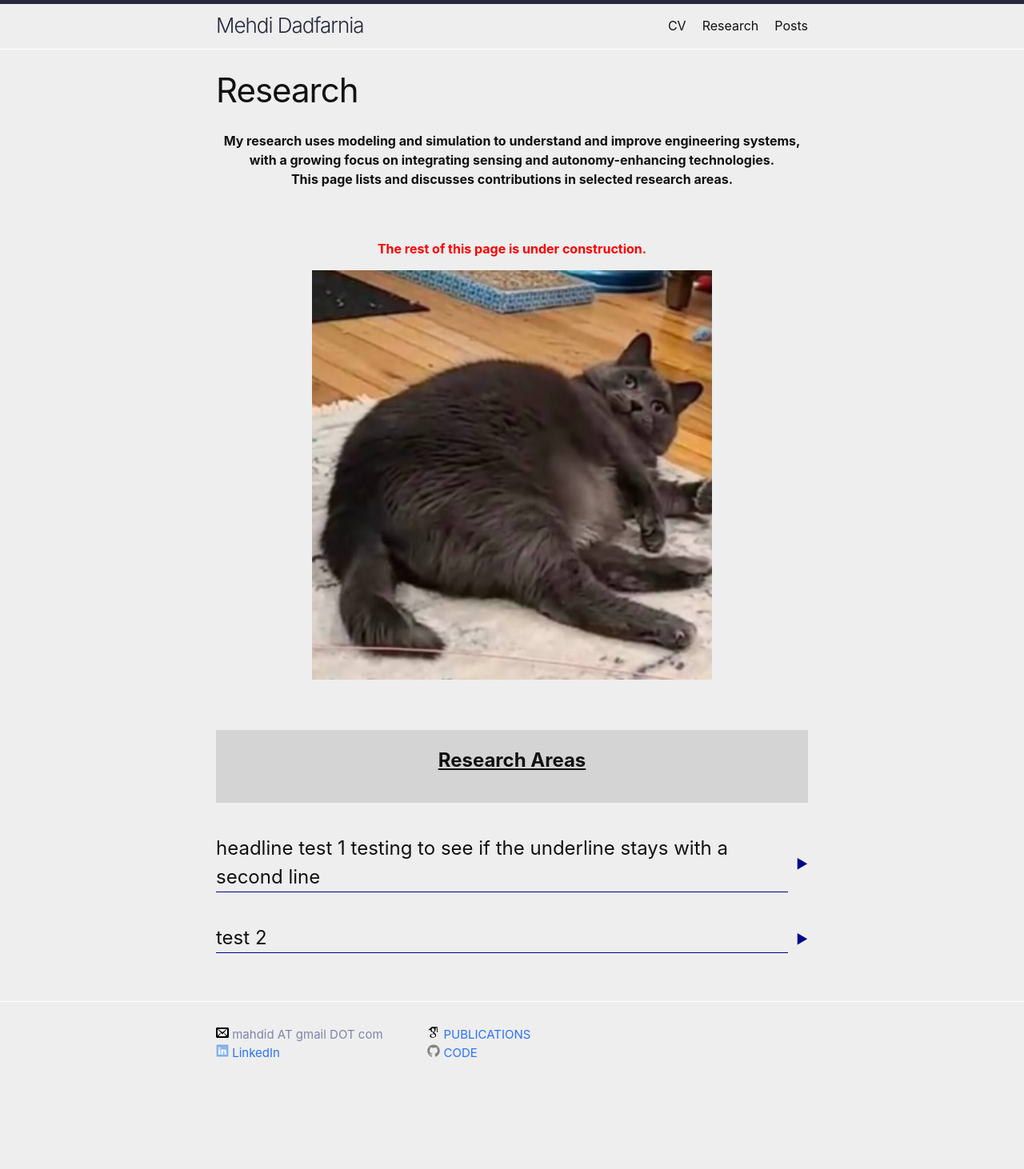
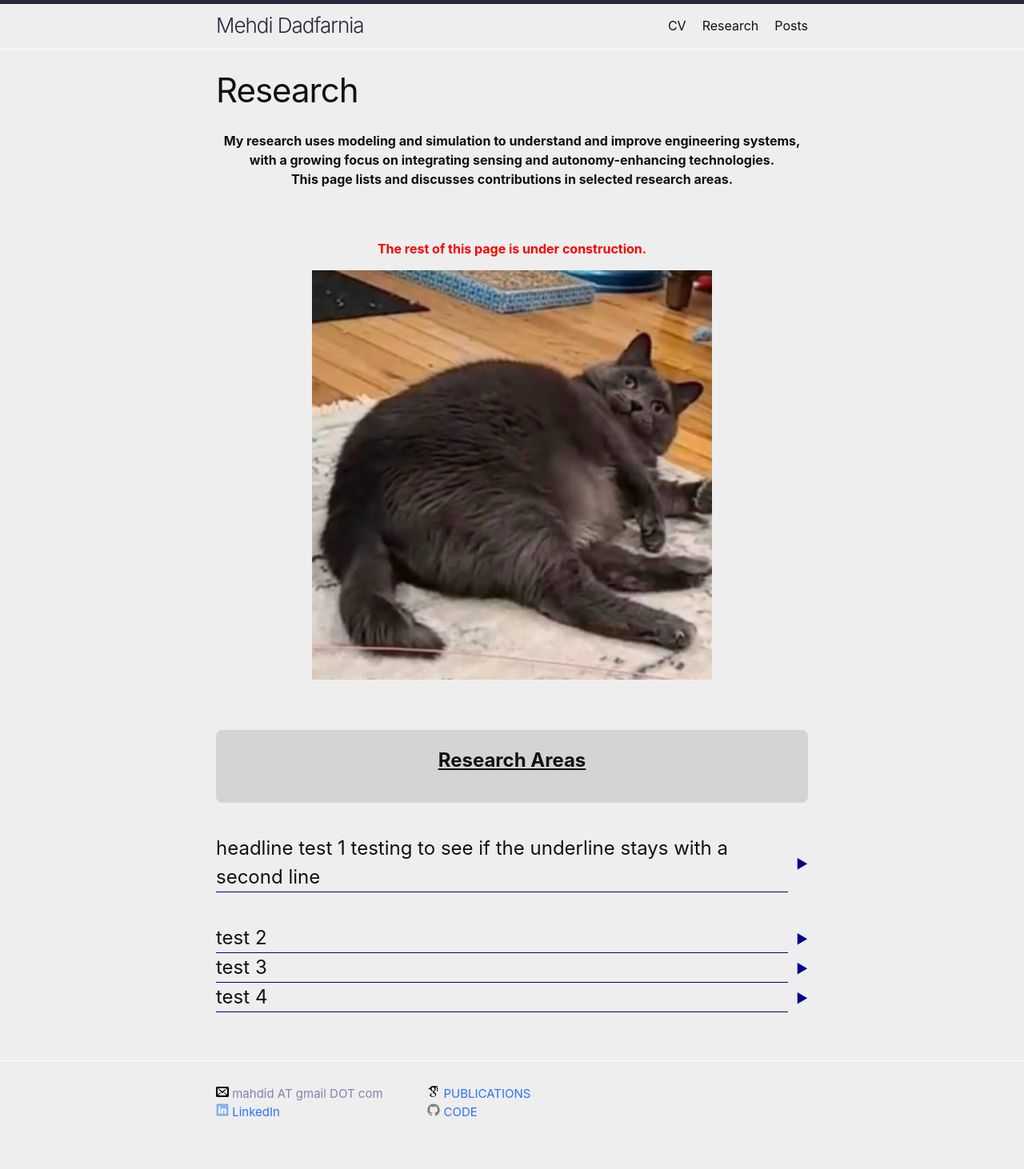
Before and after one commit to mehdidadfarnia/mehdidadfarnia.github.io, a Jekyll site: the page built from research.markdown, in a window 1280 px wide. Shown: the whole page at 80% size. Built offline with Jekyll 4.4.1, drawn with Linux system fonts in a browser that asks for light colours; before the commit the page ends 1388 px from its top, so only the background shows below that.

Commit message:
testing expandable section try 23

```diff
--- a/research.markdown
+++ b/research.markdown
@@ -15,7 +15,7 @@ permalink: /Research/
 <br>
 <br>
 
-<div style="background-color: #d4d4d4; padding: 20px;">
+<div style="background-color: #d4d4d4; padding: 20px; border-radius: 8px;">
 
 <h1 style="text-align: center; font-weight: bold; text-decoration: underline;">Research Areas</h1>
 </div>
@@ -56,3 +56,19 @@ permalink: /Research/
   </summary>
   hidden content   2
 </details>
+
+
+
+<details>
+  <summary style="display: flex; align-items: center;">
+    <h1 style="display: block; border-bottom: 1px solid darkblue; margin: 0; flex: 1;">test 3 </h1>
+  </summary>
+  hidden content   3
+</details>
+
+<details>
+  <summary style="display: flex; align-items: center;">
+    <h1 style="display: block; border-bottom: 1px solid darkblue; margin: 0; flex: 1;">test 4 </h1>
+  </summary>
+  hidden content   4
+</details>
```
